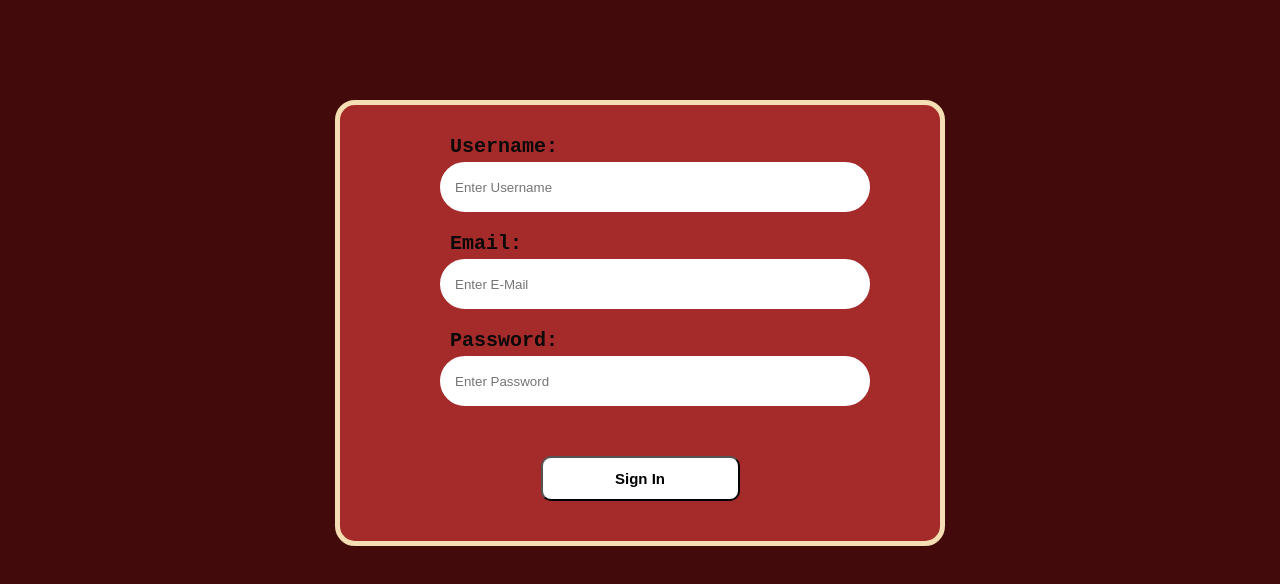
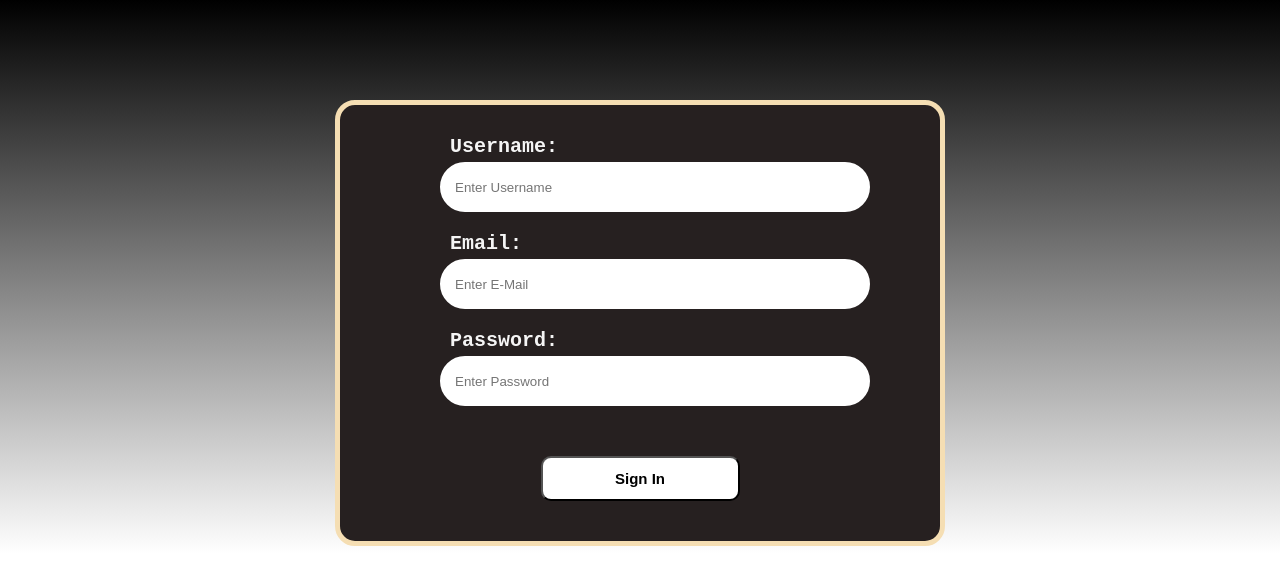
Before and after one commit to OseagwinaExcellence/test-work, a plain HTML site: page Sign In/sign-in.html in a window 1280 px wide. Drawn offline with Linux system fonts and the light colour scheme.

Commit message:
Rename, Styling

```diff
--- a/Sign In/index.css
+++ b/Sign In/sign-in.css
@@ -1,7 +1,7 @@
 
 /*Form*/
 form {
-     background-color: brown;
+     background-color: rgb(38, 32, 32);
      width: 400px;
      margin-left: auto;
      margin-right: auto;
@@ -26,7 +26,7 @@ input {
 label {
      font-size: x-large;
      font-weight: bold;
-
+     color: whitesmoke;
      padding-left: 10px;
 }
 
--- a/Sign In/index.html
+++ b/Sign In/sign-in.html
@@ -4,7 +4,7 @@
      <meta charset="UTF-8">
      <meta name="viewport" content="width=device-width, initial-scale=1.0">
      <title>Sign in</title>
-     <link rel="stylesheet" href="index.css">
+     <link rel="stylesheet" href="sign-in.css">
      <link rel="stylesheet" href="/main-style/main.css">
 </head>
 <body>
--- a/main-style/main.css
+++ b/main-style/main.css
@@ -1,5 +1,6 @@
 body {
      font-family: monospace;
-     background-color: rgb(66, 10, 10);
+     background: linear-gradient(black, grey, white);
+     background-repeat: no-repeat;
      color: rgb(9, 9, 9);
 }
```
